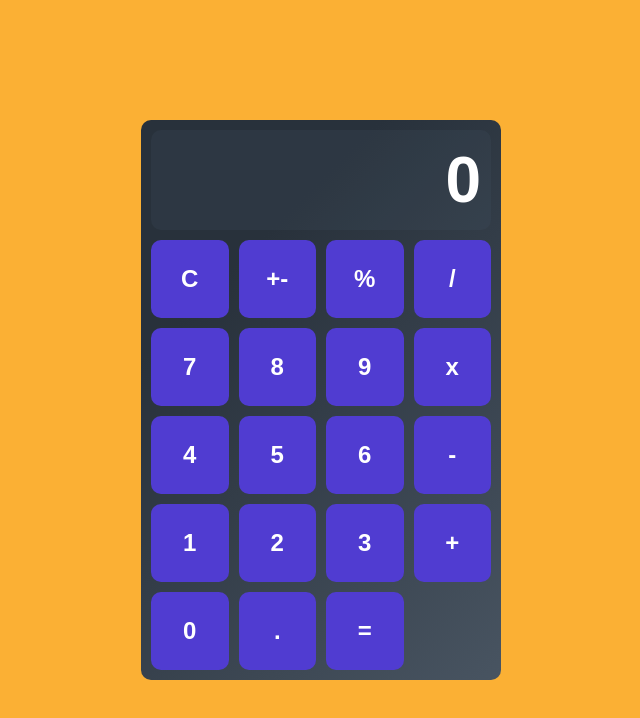
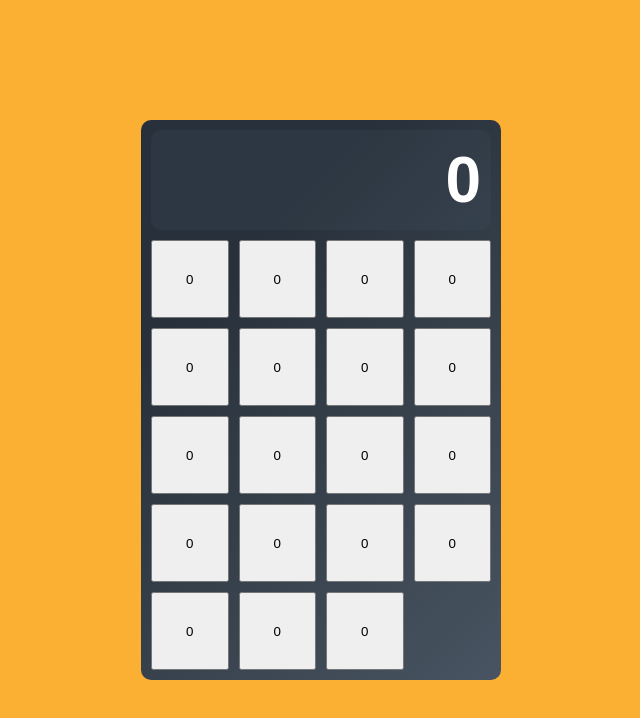
Before and after one commit to lymakara-dev/reactjs-calculator, a React (Create React App) app: page / in a window 1280 px wide. Shown: the top 718 px of the page, without its empty margins (319-959 px from the left). Built offline with nearby package versions, Linux system fonts and the light colour scheme.

Commit message:
update app and index.js

```diff
--- a/src/App.js
+++ b/src/App.js
@@ -14,27 +14,50 @@ const btnValue = [
 ];
 
 function App() {
-  const [calculate, setCalculate] = useState({ sing: "", num: 0, res: 0 });
+  const [calculate, setCalculate] = useState({ sing: "", num: "0", res: 0 });
 
   const numberClickHandler = (e) => {
     e.preventDefault();
     const value = e.target.innerHTML;
     console.log(e.target.innerHTML);
-    console.log(calculate.num.toString.length);
 
-    if (calculate.num.length < 9) {
+    if (calculate.num.toString.length < 9) {
       setCalculate({
         ...calculate,
         num:
           calculate.num === 0 && value === "0"
             ? "0"
-            : calculate.num % 1 === 0
+            : calculate.num % 1 === "0"
             ? Number(calculate.num + value)
             : calculate.num + value,
         res: !calculate.sign ? 0 : calculate.res,
       });
     }
+    console.log(calculate.num.length);
   };
+
+  // const commaClickHandler = (e) => {
+  //   const value = e.target.innerHTML;
+
+  //   setCalculate({
+  //     ...calculate,
+  //     num: !calculate.num.toString().includes(".")
+  //       ? calculate.num + value
+  //       : calculate.num,
+  //   });
+  // };
+
+  // const signClickHandler = (e) => {
+  //   e.preventDefault();
+  //   const value = e.target.innerHTML;
+
+  //   setCalc({
+  //     ...calc,
+  //     sign: value,
+  //     res: !calc.res && calc.num ? calc.num : calc.res,
+  //     num: 0,
+  //   });
+  // };
 
   const resetClickHandler = () => {
     setCalculate({
@@ -53,8 +76,8 @@ function App() {
           return (
             <Button
               key={i}
-              className={"button"}
-              value={btn}
+              className=""
+              value="0"
               onClick={btn === "C" ? resetClickHandler : numberClickHandler}
             ></Button>
           );
```
Also changed, not shown: src/index.js (+6 -6 lines).
